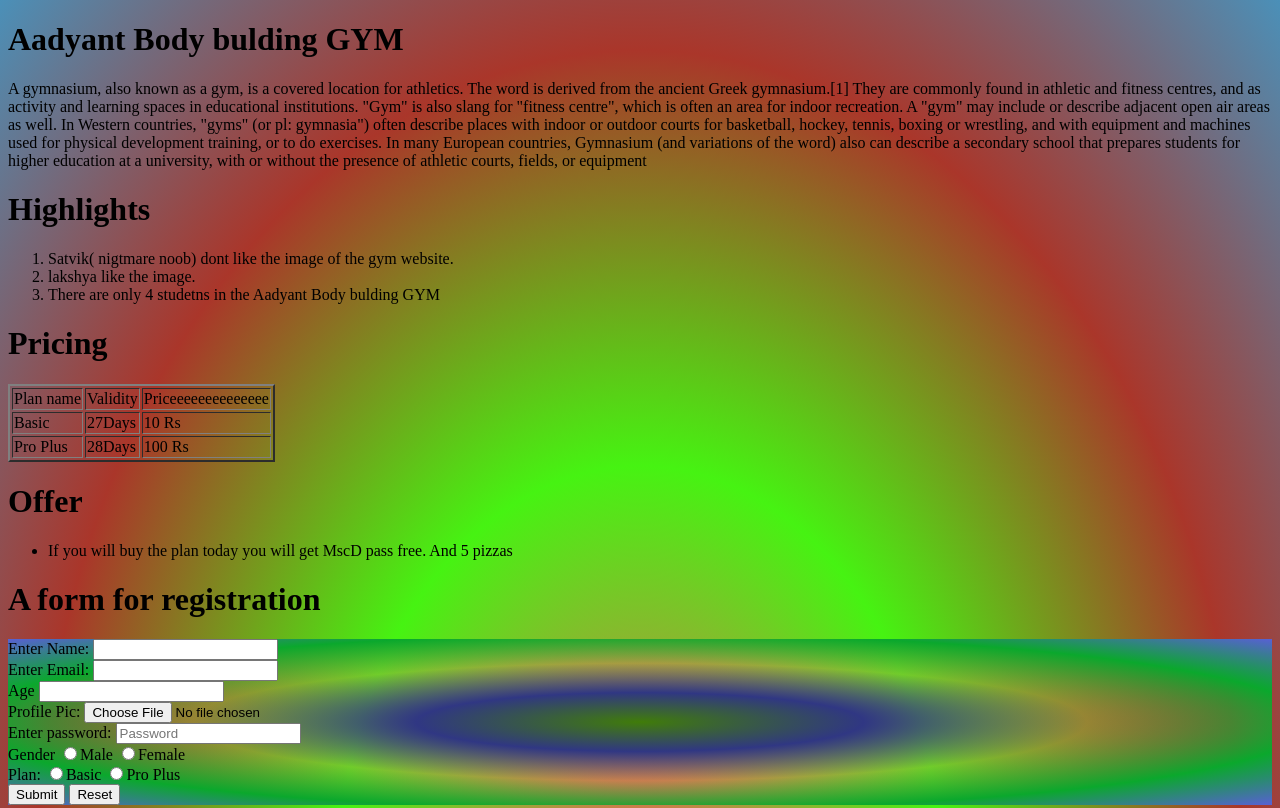
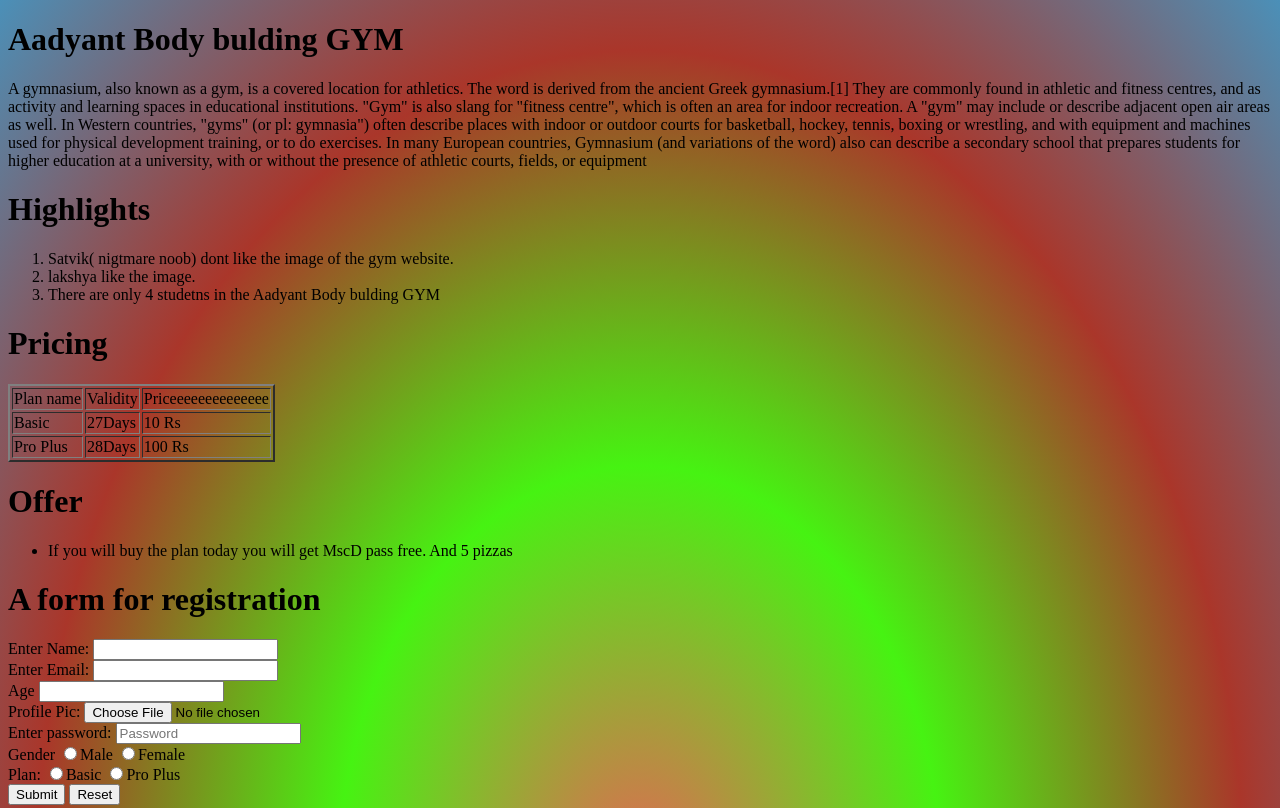
Before and after one commit to sussysaka/Gym-Website, a plain HTML site: page index.html in a window 1280 px wide. Shown: the top 808 px of the page. Drawn offline with Linux system fonts and the light colour scheme; grey boxes are pictures that could not be loaded.

Commit message:
Update sty.css

```diff
--- a/sty.css
+++ b/sty.css
@@ -1,6 +1,3 @@
 body{
     background: radial-gradient(#e66456,#46f312,#aa362a,#0d6aa0be);
 }
-form{
-    background: radial-gradient(#407c09,#303783,rgba(219, 106, 106, 0.282),hsl(133, 88%, 35%),#5860d4);
-}
```
